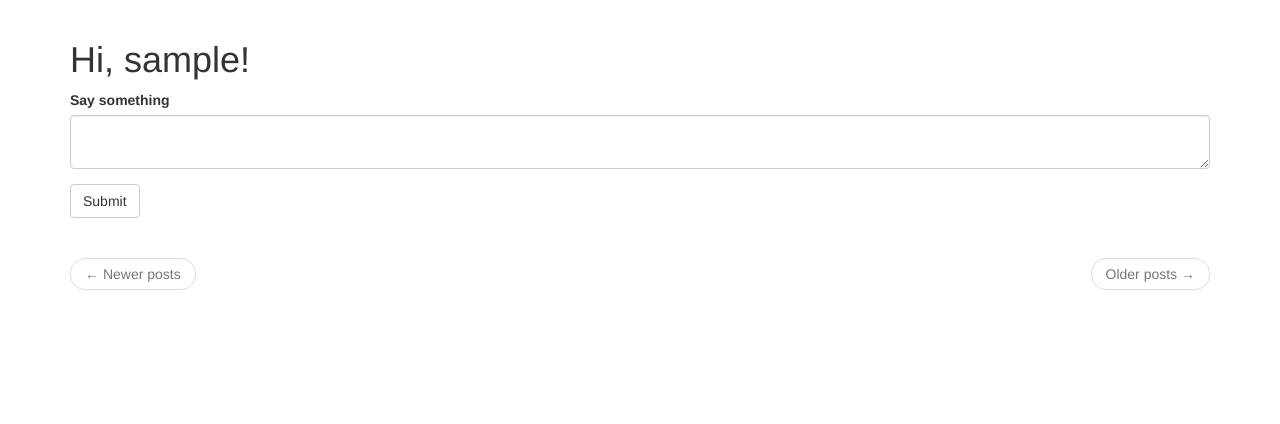
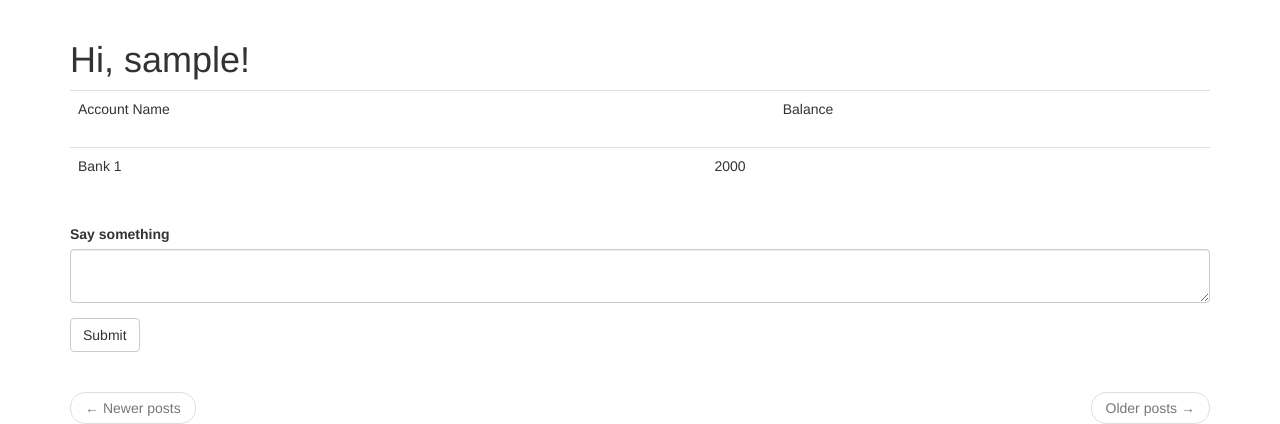
Before and after one commit to lets-do-this-engage/UandOFinance, a Flask app: page / in a window 1280 px wide. Shown: the part 52-476 px from the top of the page. Run offline with Flask 2, Linux system fonts and the light colour scheme; the visitor is signed in with stand-in values (Sample User, id 1); data comes from the database, SQL or seed files in the repository; data that the repository does not hold is empty; some libraries are stand-ins or nearby versions.

Commit message:
Added crude accounts dashboard to the main page

```diff
--- a/app/main/routes.py
+++ b/app/main/routes.py
@@ -36,6 +36,7 @@ def index():
         db.session.commit()
         flash(_('Your post is now live!'))
         return redirect(url_for('main.index'))
+    accounts = [{'name':'Bank 1', 'balance':'2000'}]
     page = request.args.get('page', 1, type=int)
     posts = current_user.followed_posts().paginate(
         page, current_app.config['POSTS_PER_PAGE'], False)
@@ -44,7 +45,7 @@ def index():
     prev_url = url_for('main.index', page=posts.prev_num) \
         if posts.has_prev else None
     return render_template('index.html', title=_('Home'), form=form,
-                           posts=posts.items, next_url=next_url,
+                           posts=posts.items, next_url=next_url, accounts=accounts,
                            prev_url=prev_url)
 
 
--- /dev/null
+++ b/app/templates/_accountDashboardSummary.html
@@ -0,0 +1,10 @@
+    <table class="table table-hover">
+        <tr>
+            <td>
+				{{ account.name }}
+            </td>
+			<td>
+				{{ account.balance }}
+            </td>
+        </tr>
+    </table>
--- a/app/templates/index.html
+++ b/app/templates/index.html
@@ -3,6 +3,22 @@
 
 {% block app_content %}
     <h1>{{ _('Hi, %(username)s!', username=current_user.username) }}</h1>
+	{% if accounts %}
+		{% for account in accounts %}
+			<table class="table table-hover">
+				<tr>
+					<td>
+						Account Name
+					</td>
+					<td>
+						Balance
+					</td>
+				</tr>
+			</table>
+			{% include '_accountDashboardSummary.html' %}
+		{% endfor %}
+	{% endif %}
+	<br/>
     {% if form %}
     {{ wtf.quick_form(form) }}
     <br>
```
